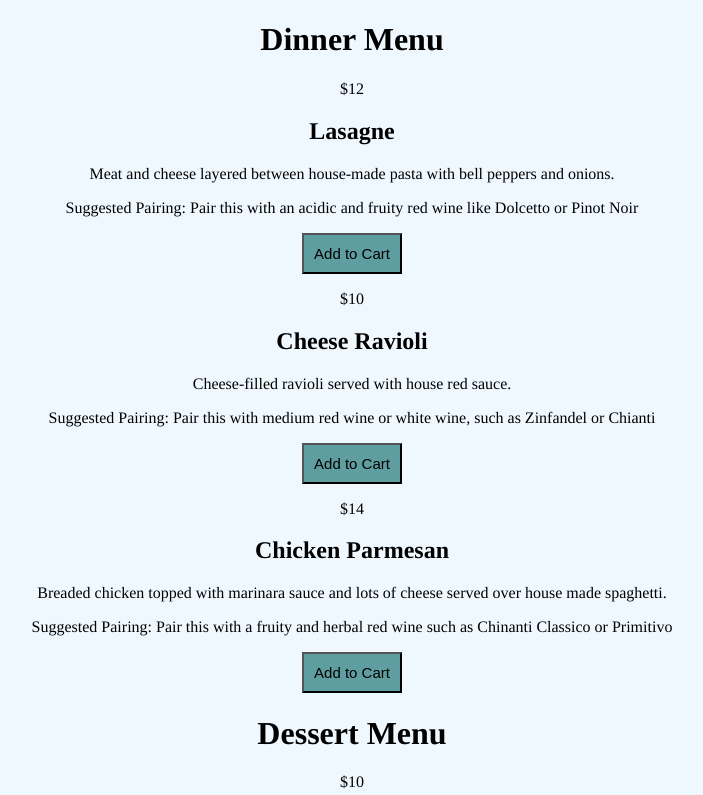
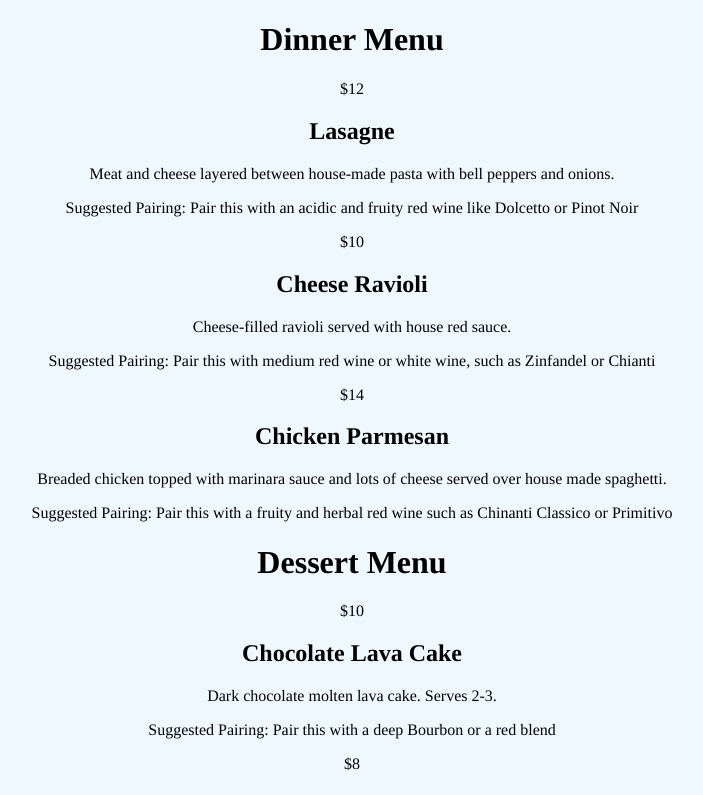
Before and after one commit to hklees/mobiledev_portfolio1, a React (Create React App) app: page / in a window 1280 px wide. Shown: the top 795 px of the page, without its empty margins (288-991 px from the left). Built offline with nearby package versions, Linux system fonts and the light colour scheme.

Commit message:
March 22, 2022 2:59 PM

```diff
--- a/src/components/MenuItem/index.js
+++ b/src/components/MenuItem/index.js
@@ -9,8 +9,7 @@ export default class MenuItem extends React.Component {
                 <h2>{this.props.itemName}</h2>
                 <p>{this.props.itemDescription}</p>
                 <p>{this.props.itemPairing}</p>
-                <button onClick={ButtonMessage}>Add to Cart</button>
-
+                {/* <button>Add to Cart </button> */}
             </div>
         )
     }
```
